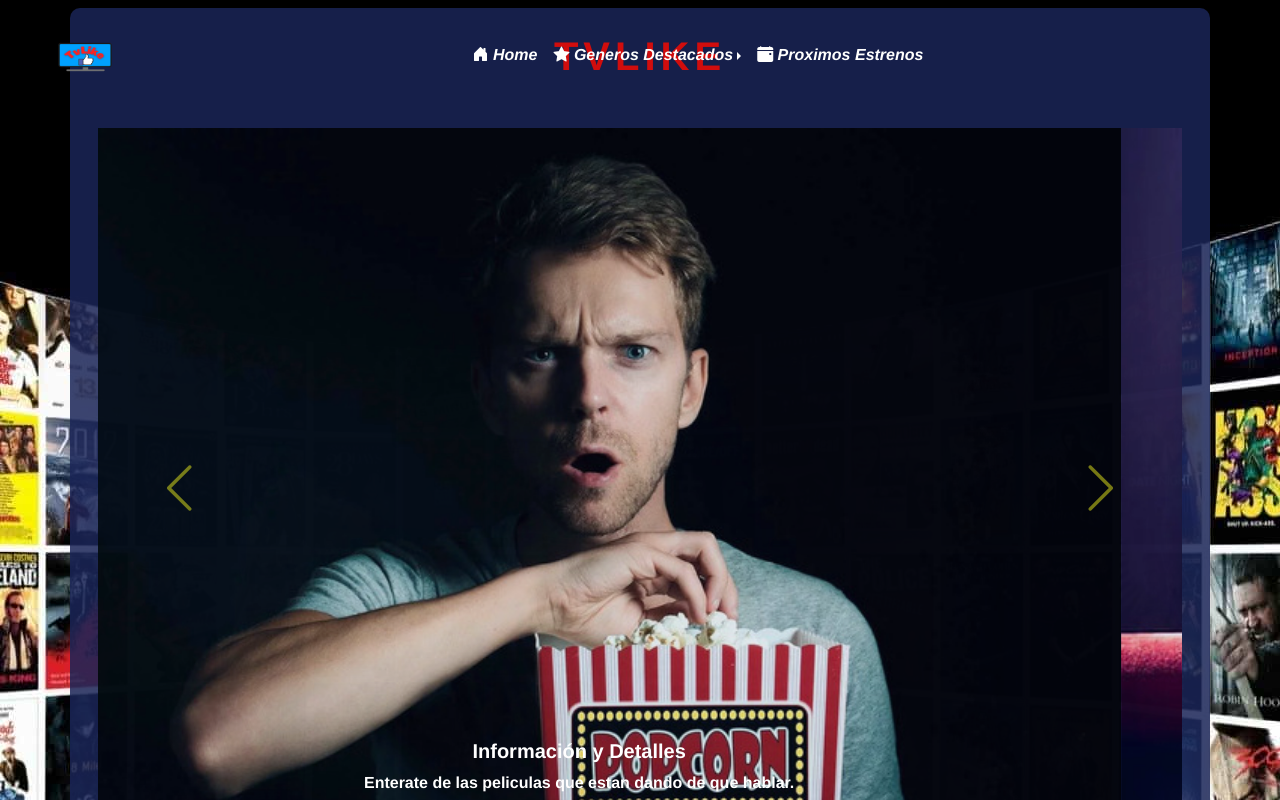
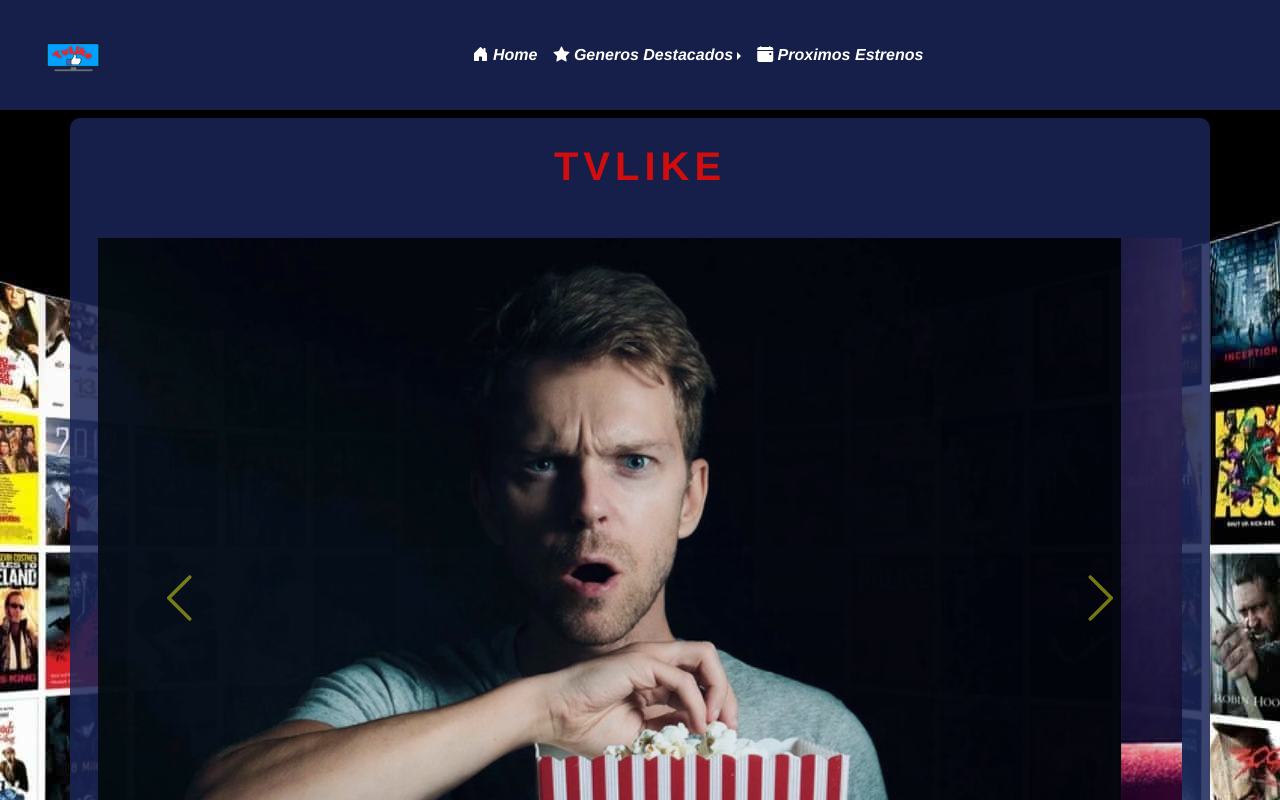
Before and after one commit to aparra67/TvLike-Vue, a Vue app: page / in a window 1280 px wide. Shown: the top 800 px of the page. Built offline with nearby package versions, Linux system fonts and the light colour scheme; no server answers.

Commit message:
Modificacion del menu

```diff
--- a/src/components/MenuTv.vue
+++ b/src/components/MenuTv.vue
@@ -1,7 +1,7 @@
 <template>
-    <div class=" row menu-header">
+    <div class=" row">
 
-        <nav class="navbar navbar-expand-lg fixed-top navbar-light">
+        <nav class="navbar navbar-expand-lg navbar-dark menu-header">
             <div class="container-fluid">
                 <a class="navbar-brand" href="/">
                     <img src="../../public/TvLike-transparent.png" width="100" height="80" class="d-inline-block align-text-top"/>
```
